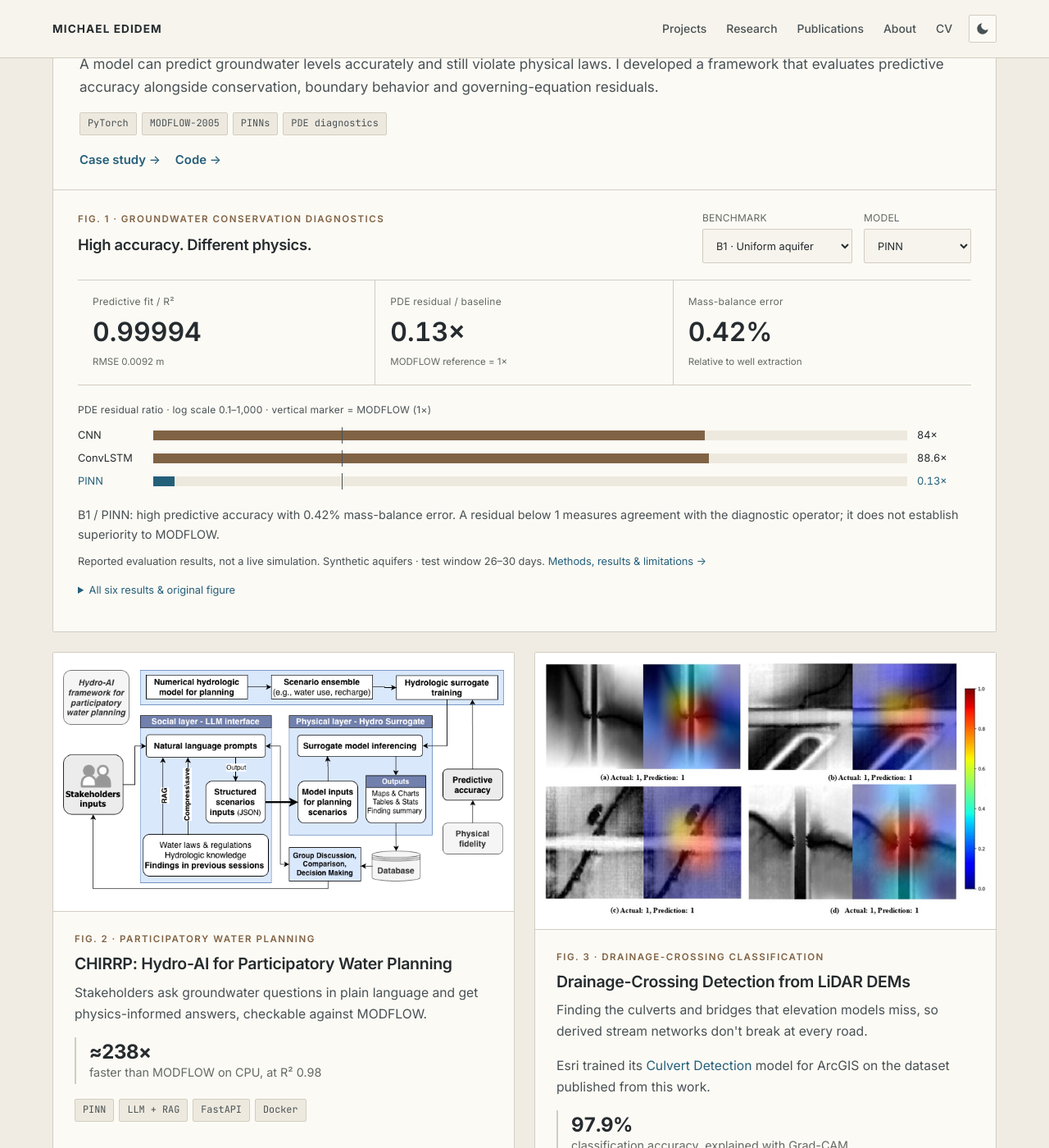
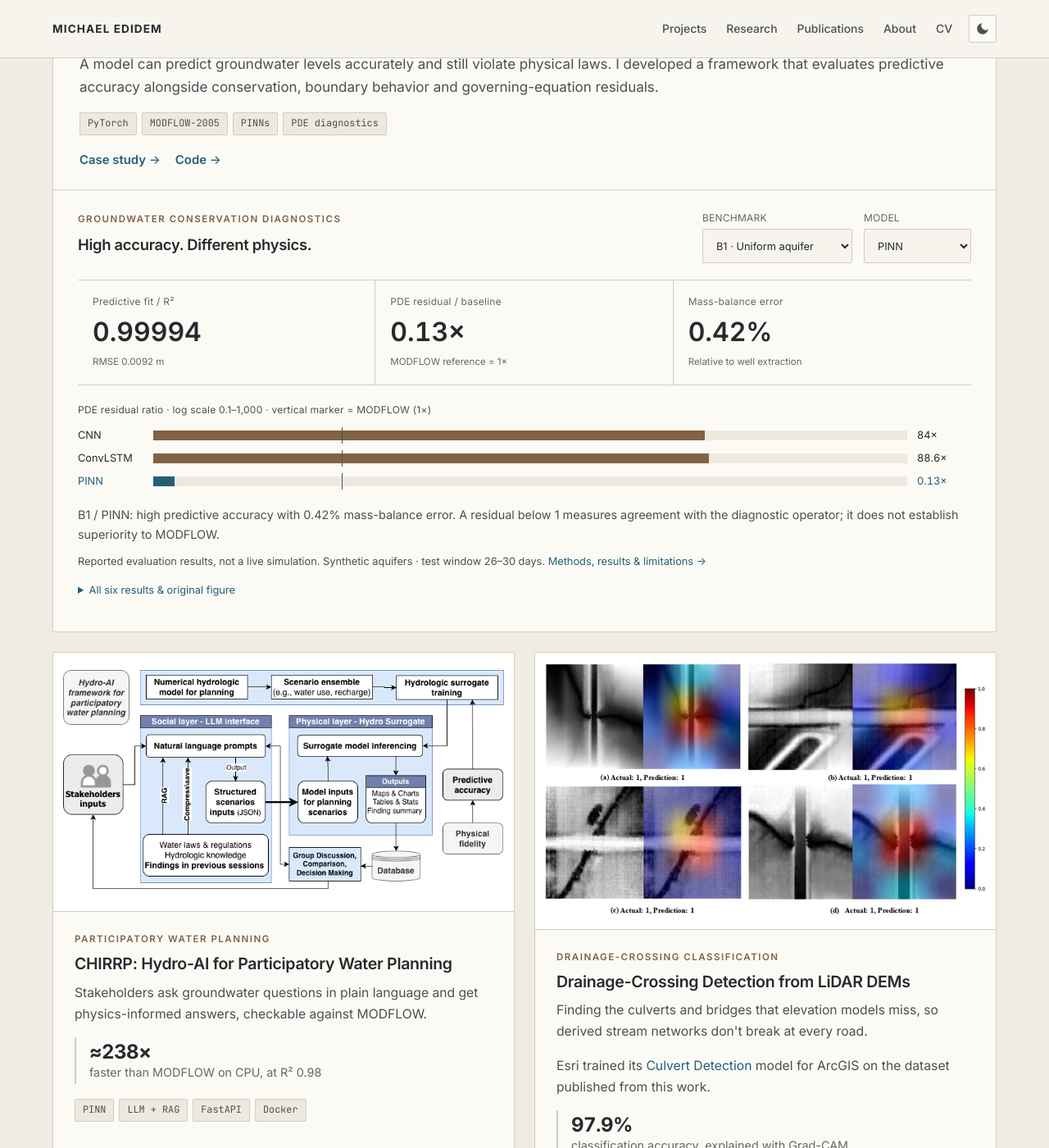
Before and after one commit to mikedidem/medidem, a Jekyll site: the page built from _pages/home.html, in a window 1280 px wide and 1400 px high, scrolled down 1198 px. Shown: the whole window at 82% size. Built offline with Jekyll 4.4.1, drawn with Linux system fonts in a browser that asks for light colours.

Commit message:
Remove figure numbers from home page project labels

```diff
--- a/_pages/home.html
+++ b/_pages/home.html
@@ -55,7 +55,7 @@ title: ""
       </div>
       <div class="explorer" id="groundwater-explorer">
         <div class="explorer__head">
-          <div><span class="eyebrow">Fig. 1 · Groundwater conservation diagnostics</span><h3>High accuracy. Different physics.</h3></div>
+          <div><span class="eyebrow">Groundwater conservation diagnostics</span><h3>High accuracy. Different physics.</h3></div>
           <div class="explorer__controls js-only">
             <label>Benchmark<select id="benchmark-select"><option value="B1">B1 · Uniform aquifer</option><option value="B2">B2 · Low-K lens</option></select></label>
             <label>Model<select id="model-select"><option>CNN</option><option>ConvLSTM</option><option selected>PINN</option></select></label>
@@ -89,7 +89,7 @@ title: ""
       <article class="project">
         <a class="project__media project__media--flow" href="{{ '/projects/chirrp/' | relative_url }}" aria-label="CHIRRP case study"><ol class="flow phone-only"><li>Plain-language request<small>text or voice</small></li><li>LLM scenario parsing<small>validated, in-envelope only</small></li><li>PINN surrogate<small>full space–time head field</small></li><li>MODFLOW cross-check<small>on demand</small></li><li>Decision readout<small>maps, comparisons, regulations</small></li></ol><img src="{{ '/images/projects/chirrp-architecture.png' | relative_url }}" alt="CHIRRP architecture: LLM social layer connected to a physics-informed surrogate physical layer" loading="lazy"></a>
         <div class="project__body">
-          <div class="project__kicker">Fig. 2 · Participatory water planning</div>
+          <div class="project__kicker">Participatory water planning</div>
           <h3><a href="{{ '/projects/chirrp/' | relative_url }}">CHIRRP: Hydro-AI for Participatory Water Planning</a></h3>
           <p>Stakeholders ask groundwater questions in plain language and get physics-informed answers, checkable against MODFLOW.</p>
           <div class="metric metric--inline"><div class="metric__value">≈238×</div><div class="metric__label">faster than MODFLOW on CPU, at R² 0.98</div></div>
@@ -105,7 +105,7 @@ title: ""
       <article class="project">
         <a class="project__media" href="{{ '/projects/drainage-crossing-detection/' | relative_url }}" aria-label="Drainage-crossing detection case study"><img src="{{ '/images/projects/drainage-saliency.jpg' | relative_url }}" alt="Grad-CAM saliency maps over elevation patches showing the model attending to drainage crossings under roads" loading="lazy"></a>
         <div class="project__body">
-          <div class="project__kicker">Fig. 3 · Drainage-crossing classification</div>
+          <div class="project__kicker">Drainage-crossing classification</div>
           <h3><a href="{{ '/projects/drainage-crossing-detection/' | relative_url }}">Drainage-Crossing Detection from LiDAR DEMs</a></h3>
           <p>Finding the culverts and bridges that elevation models miss, so derived stream networks don't break at every road.</p>
           <p>Esri trained its <a href="https://www.arcgis.com/home/item.html?id=3f4f36aeac9d4028853318edcdae89c8">Culvert Detection</a> model for ArcGIS on the dataset published from this work.</p>
```
